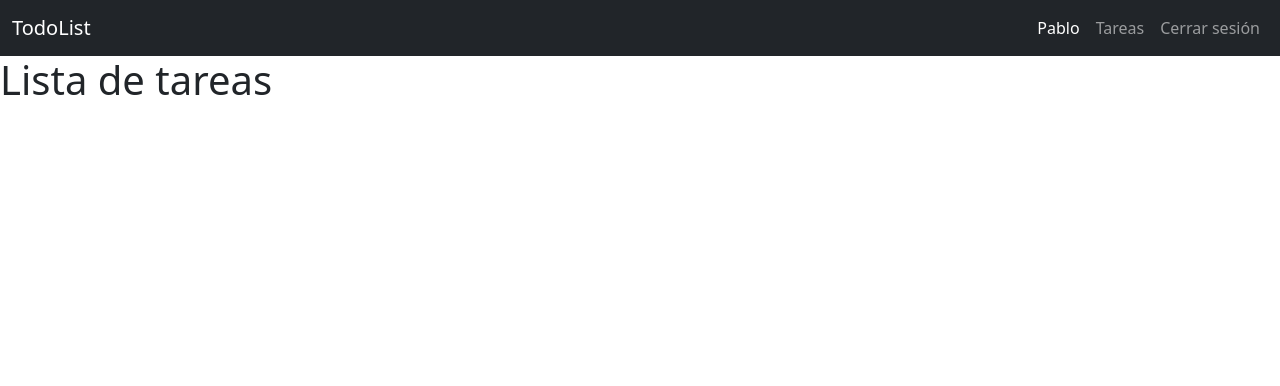
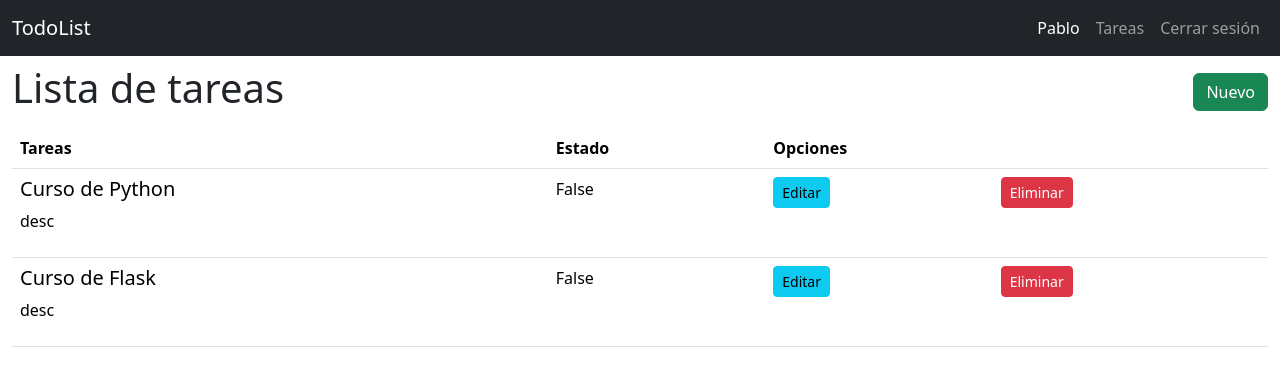
Before and after one commit to Pablo-Echegaray/todo-list, a Flask app: page /todo/list in a window 1280 px wide. Shown: the top 386 px of the page. Run offline with Flask 3, Linux system fonts and the light colour scheme; a user stored in the database is signed in.

Commit message:
Listar tareas.

```diff
--- a/todor/templates/todo/index.html
+++ b/todor/templates/todo/index.html
@@ -1,7 +1,39 @@
 {% extends 'base.html' %}
 
 {% block content %}
-
-<h1>{% block title %} Lista de tareas {% endblock %}</h1>
+<section class="container-fluid">
+    <nav class="navbar">
+        <h1>{% block title %} Lista de tareas {% endblock %}</h1>
+        <a href="" class="btn btn-success">Nuevo</a>
+    </nav>
+    <table class="table">
+        <thead>
+            <tr>
+                <th class="col">Tareas</th>
+                <th class="col">Estado</th>
+                <th class="col" colspan="2">Opciones</th>
+            </tr>
+        </thead>
+        <tbody>
+            {% for todo in todos | reverse %}
+            {% if g.user.id == todo.created_by %}
+            <tr>
+                <td>
+                    <h5>{{todo.title}}</h5>
+                    <p>{{todo.desc}}</p>
+                </td>
+                <td>{{todo.state}}</td>
+                <td>
+                    <a href="" class="btn btn-info btn-sm">Editar</a>
+                </td>
+                <td>
+                    <a href="" class="btn btn-danger btn-sm">Eliminar</a>
+                </td>
+            </tr>
+            {% endif %}
+            {% endfor %}
+        </tbody>
+    </table>
+</section>
 
 {% endblock %}
--- a/todor/todo.py
+++ b/todor/todo.py
@@ -1,15 +1,17 @@
 from flask import Blueprint, render_template
+from todor.auth import login_required
+from .models import Todo, User
+from todor import db
 
 # Vistas con Blueprint.
-
 bp = Blueprint('todo', __name__, url_prefix='/todo')
 
-from todor.auth import login_required
 
 @bp.route('/list')
 @login_required
 def index():
-    return render_template('todo/index.html')
+    todos = Todo.query.all()
+    return render_template('todo/index.html', todos=todos)
 
 @bp.route('/create')
 def create():
```
Also changed, not shown: todor/templates/todo/create.html (added).
